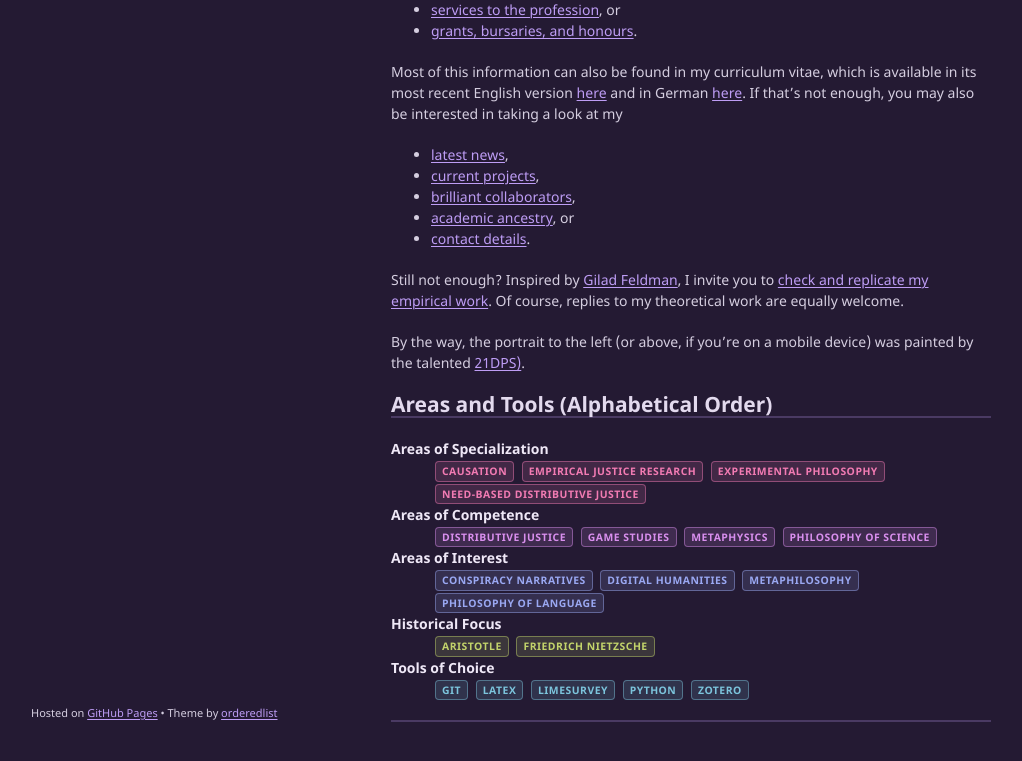
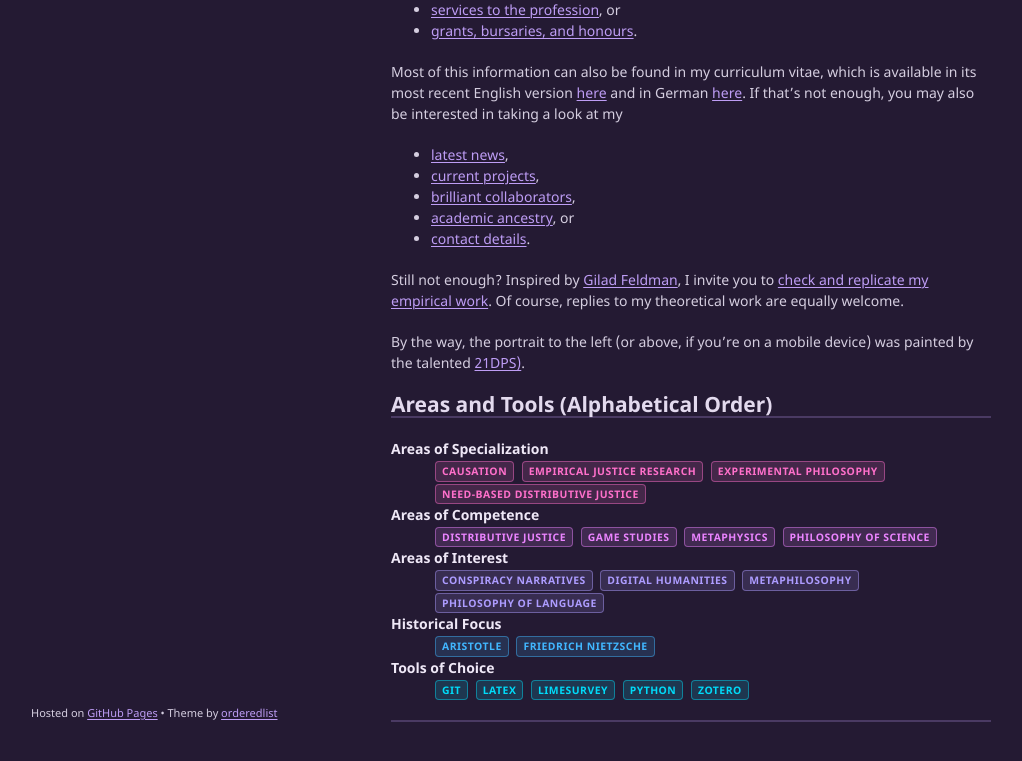
Before and after one commit to alephmembeth/alephmembeth.github.io, a Jekyll site: the page built from index.md, in a window 1280 px wide and 1187 px high. Shown: the part 395-1156 px from the top of the window, without its empty margins (129-1151 px from the left). Built offline with Jekyll 4.4.1, drawn with Linux system fonts in a browser that asks for light colours.

Commit message:
Update style.scss

```diff
--- a/assets/css/style.scss
+++ b/assets/css/style.scss
@@ -27,11 +27,11 @@
    a:hover, a:focus { color: inherit; text-decoration: underline; }
 }
 
-.label-specialization { --label-color: #F27BB3; }
-.label-competence     { --label-color: #D98FEE; }
-.label-interest       { --label-color: #9AA8F2; }
-.label-history        { --label-color: #C3D46B; }
-.label-tools          { --label-color: #7CC4DC; }
+.label-specialization { --label-color: #FF70CB; }
+.label-competence     { --label-color: #EB84FF; }
+.label-interest       { --label-color: #AD9CFF; }
+.label-history        { --label-color: #41B7FF; }
+.label-tools          { --label-color: #00DBF9; }
 .label-source         { --label-color: #BE9DF5; }
-.label-status         { --label-color: #8FD455; }
-.label-topic          { --label-color: #ADA2C0; }
+.label-status         { --label-color: #00DC64; }
+.label-topic          { --label-color: #BAB3C8; }
```
